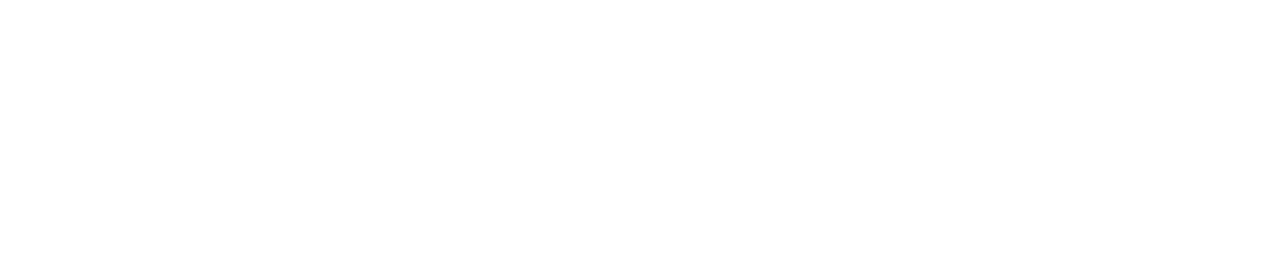
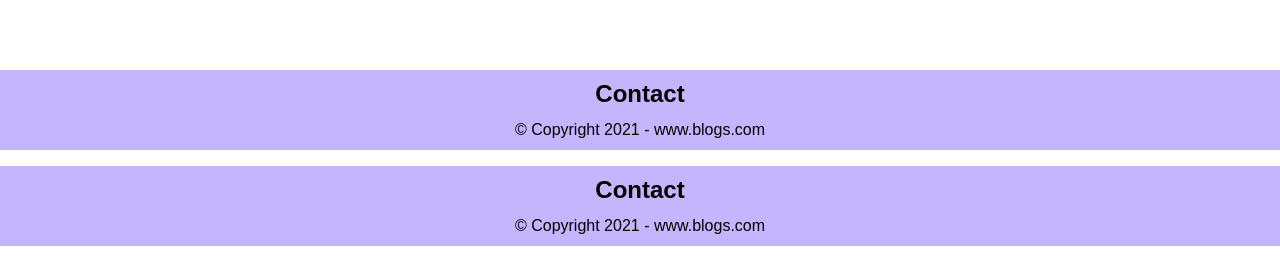
Before and after one commit to amithamurukesh/next1, a Next.js app: page / in a window 1280 px wide. Shown: the part 682-952 px from the top of the page. After the commit the page ends 848 px from the top, so only its background shows below. Built offline with nearby package versions, Linux system fonts and the light colour scheme; no server answers.

Commit message:
Update Footer.tsx

```diff
--- a/components/Footer.tsx
+++ b/components/Footer.tsx
@@ -1,16 +1,16 @@
 export default function Footer() {
   return (
-    <div className="w-full text-center mt-80 bg-violet-300 dark:bg-primary-gray">
+    <div className="w-full text-center bg-violet-300 dark:bg-primary-gray h-[10%] sm:h-[10%] md:[6]bottom-0 fixed">
       <section
         id="contact"
-        className="flex flex-col gap-12 justify-center items-center py-20"
+        className="flex flex-col gap-2 justify-center items-center py-2"
       >
-        <h2 className="text-3xl md:text-3xl font-bold text-primary">
+        <h2 className="text-1xl md:text-2xl font-bold text-primary">
           Contact{" "}
         </h2>
       </section>
-      <div className="text-2xl">
-        <h2 className="pb-10">&copy; Copyright 2021 - www.blogs.com</h2>
+      <div className="text-1xl" >
+        <h2 className="">&copy; Copyright 2021 - www.blogs.com</h2>
       </div>
     </div>
   );
```
